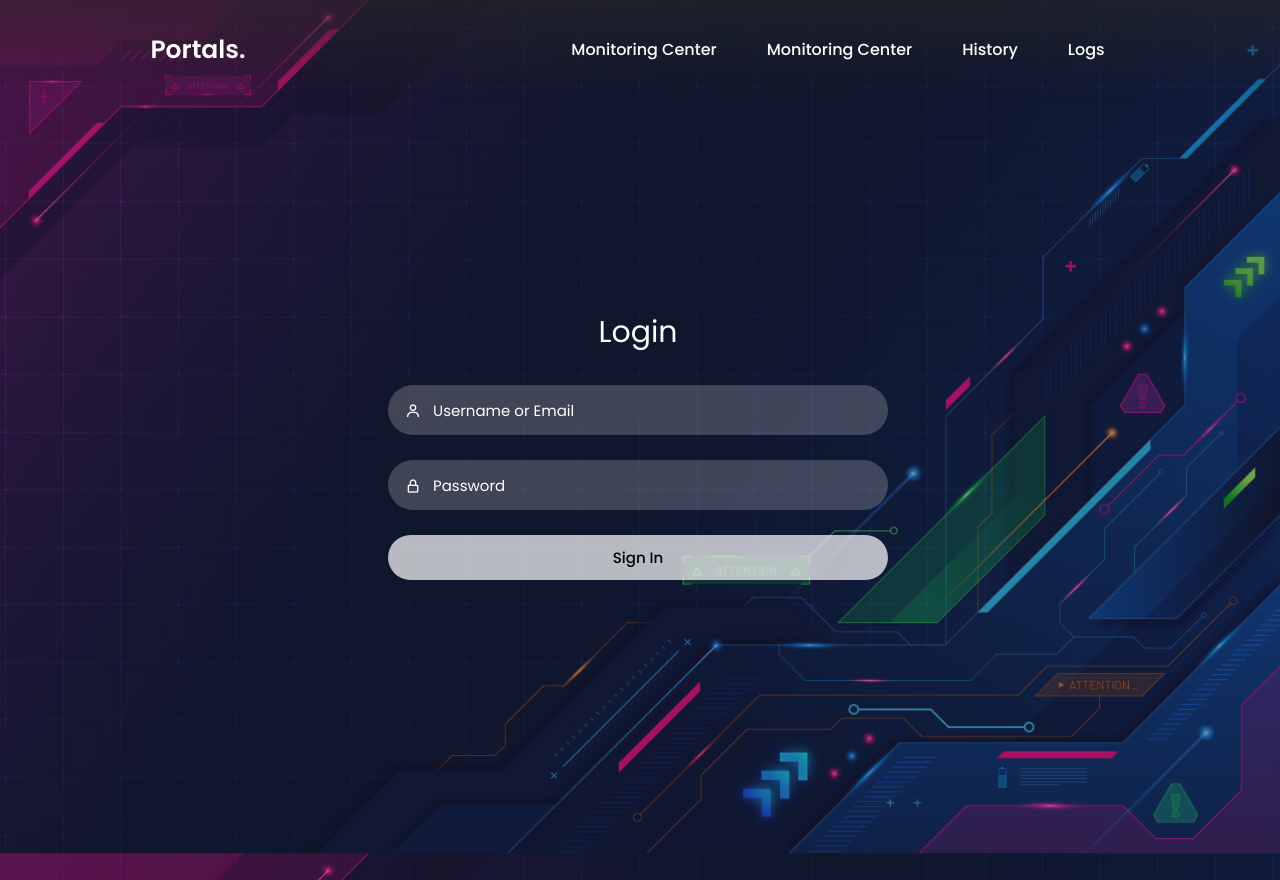
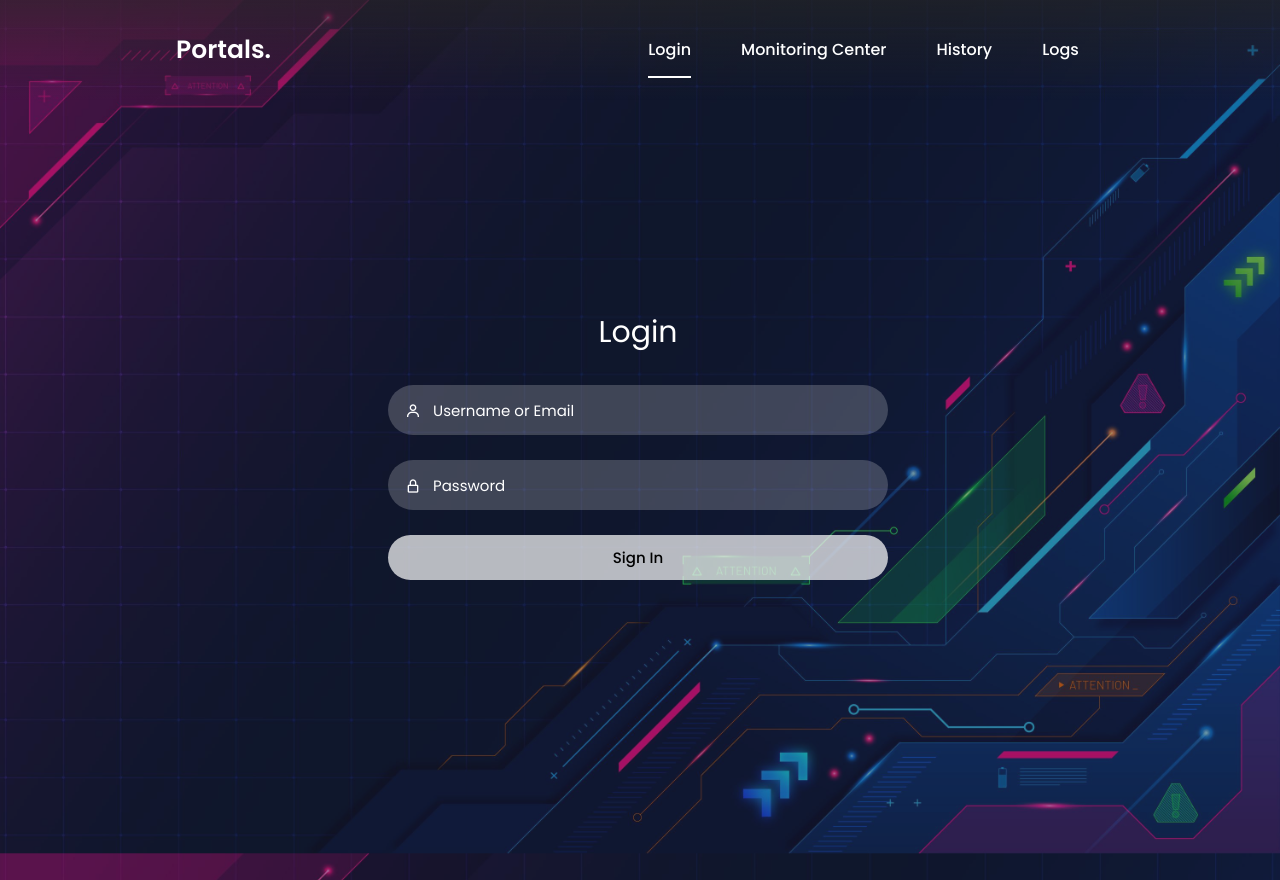
Before and after one commit to mara-Luc/Portalz, a PHP site: page / in a window 1280 px wide. Run offline with PHP 8.4, Linux system fonts and the light colour scheme.

Commit message:
Update index.php

```diff
--- a/index.php
+++ b/index.php
@@ -16,9 +16,8 @@
             </div>
             <div class="nav-menu" id="navMenu">
                 <ul>
-                    <!--<li><a href="login.php" class="link active">Login</a></li>-->
+                    <li><a href="login.php" class="link active">Login</a></li>
                     <!--<li><a href="monitoring.php" class="link">Monitoring Center</a></li>-->
-                    <li><a href="new_member.php" class="link">Monitoring Center</a></li>
                     <li><a href="admin_manage.php" class="link">Monitoring Center</a></li>
                     <li><a href="history.php" class="link">History</a></li>
                     <li><a href="logs.php" class="link">Logs</a></li>
```
